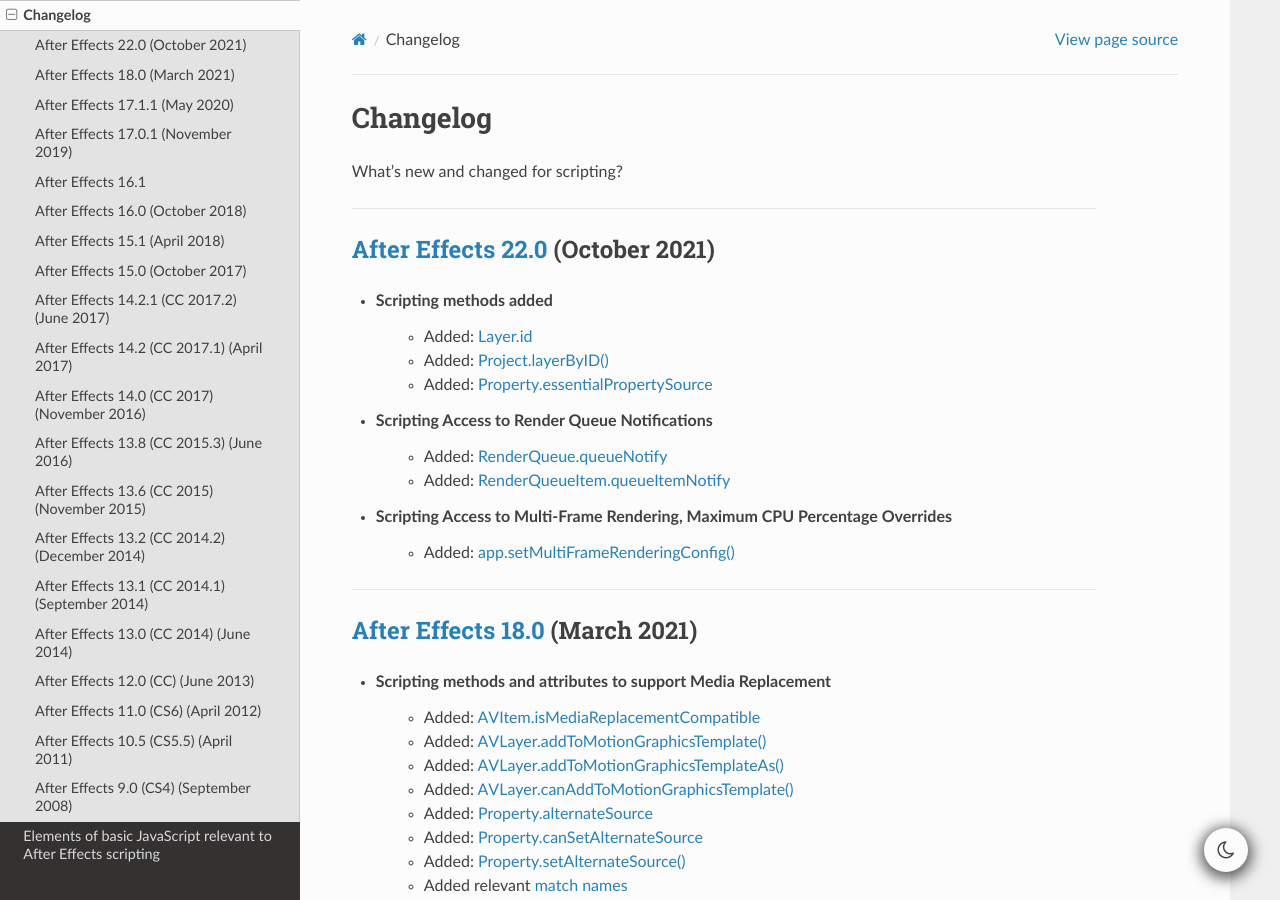
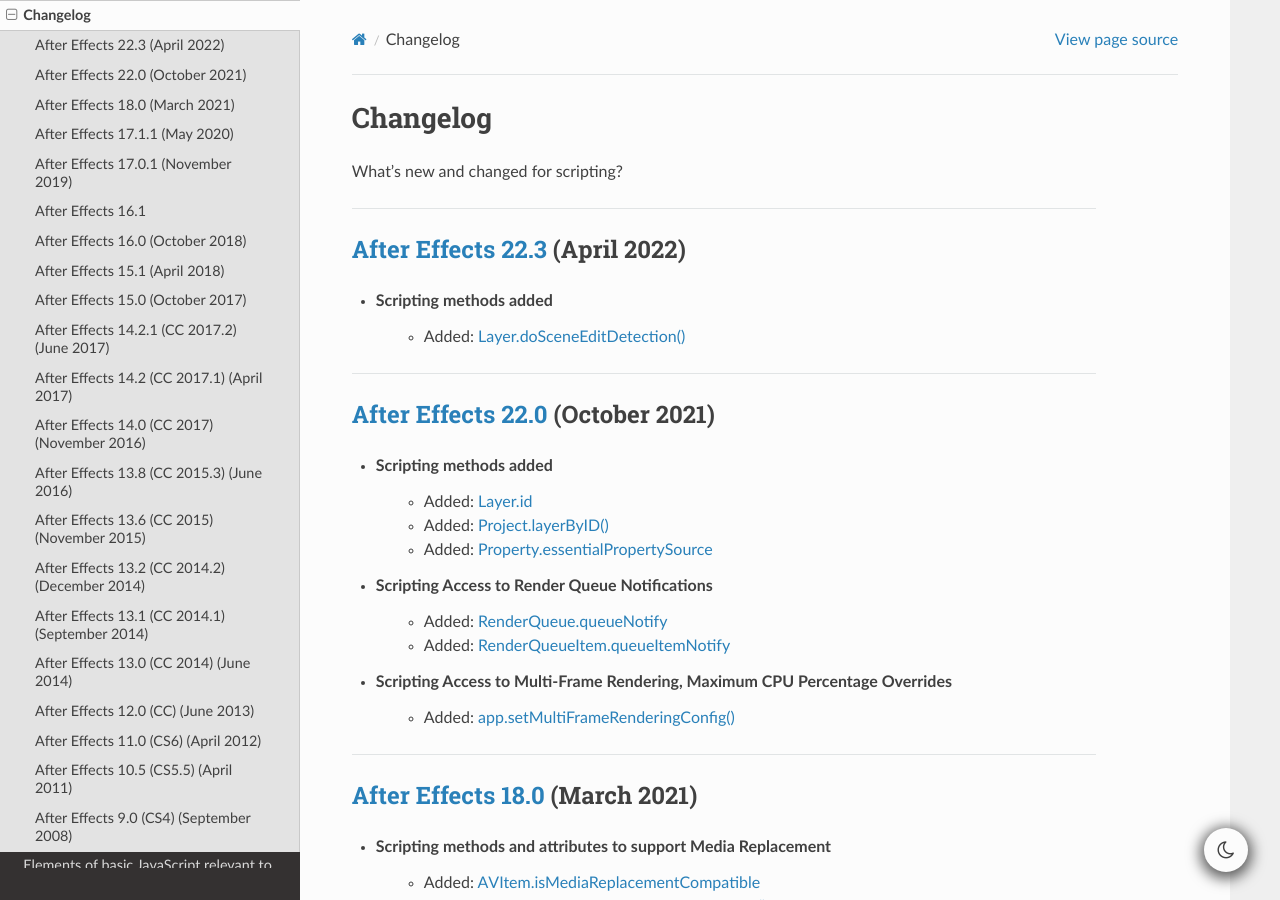
Before and after one commit to docsforadobe/after-effects-scripting-guide, a Sphinx documentation site: the page built from docs/introduction/changelog.rst, in a window 1280 px wide and 900 px high. Built offline with Sphinx 7.4.7 and the Read the Docs theme 2.0.0, drawn with Linux system fonts in a browser that asks for light colours.

Commit message:
Update changlelog for 22.3

```diff
--- a/docs/introduction/changelog.rst
+++ b/docs/introduction/changelog.rst
@@ -8,9 +8,19 @@
 
 ----
 
+.. _Changelog.22.3:
+
+`After Effects 22.3 <https://helpx.adobe.com/after-effects/using/whats-new.html>`_ (April 2022)
+************************************************************************************************************************************
+
+- Scripting methods added
+	- Added: :ref:`Layer.doSceneEditDetection`
+
+----
+
 .. _Changelog.22.0:
 
-`After Effects 22.0 <https://helpx.adobe.com/after-effects/using/whats-new.html>`_ (October 2021)
+`After Effects 22.0 <https://helpx.adobe.com/after-effects/using/whats-new/2022.html>`_ (October 2021)
 ************************************************************************************************************************************
 
 - Scripting methods added
```
